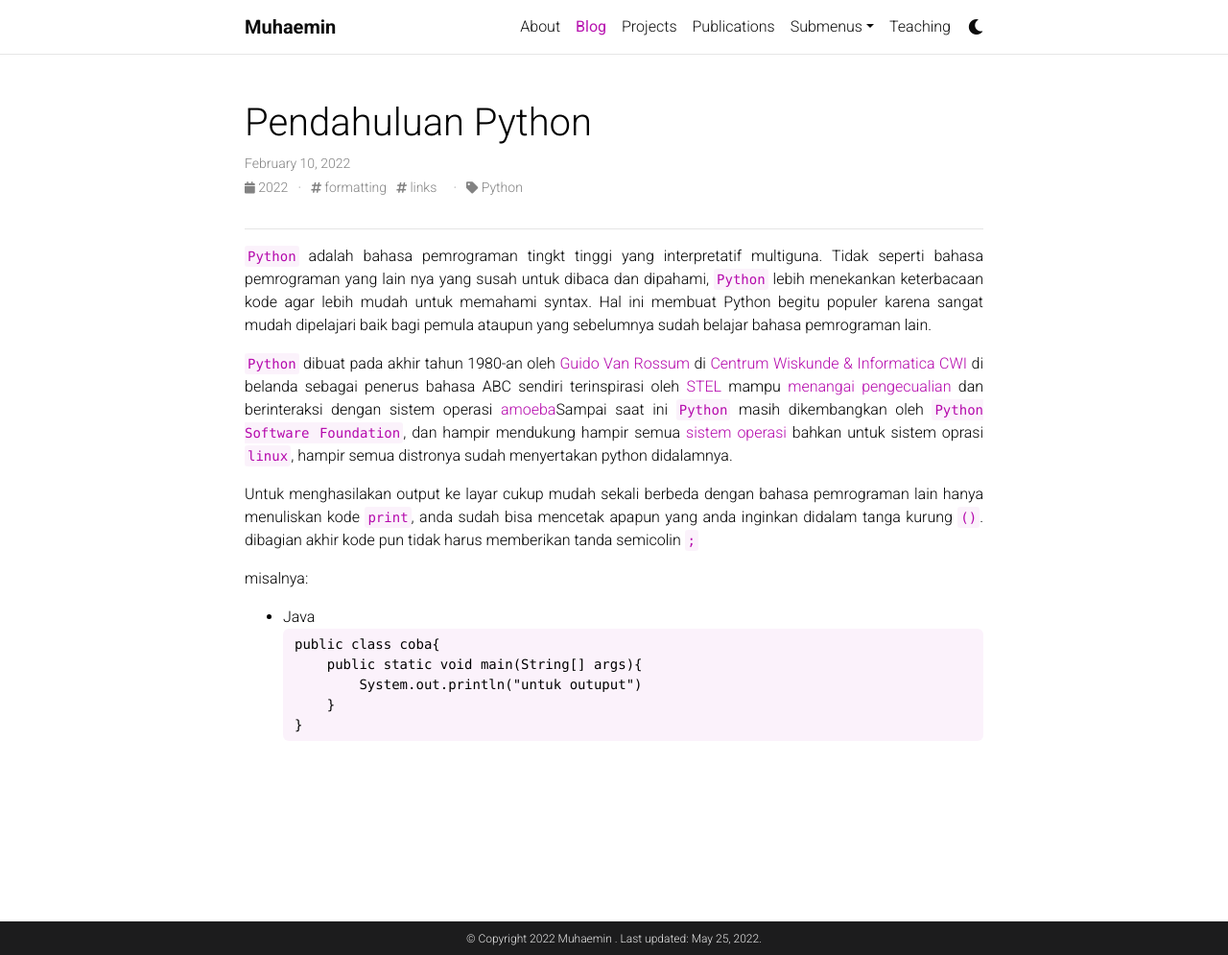
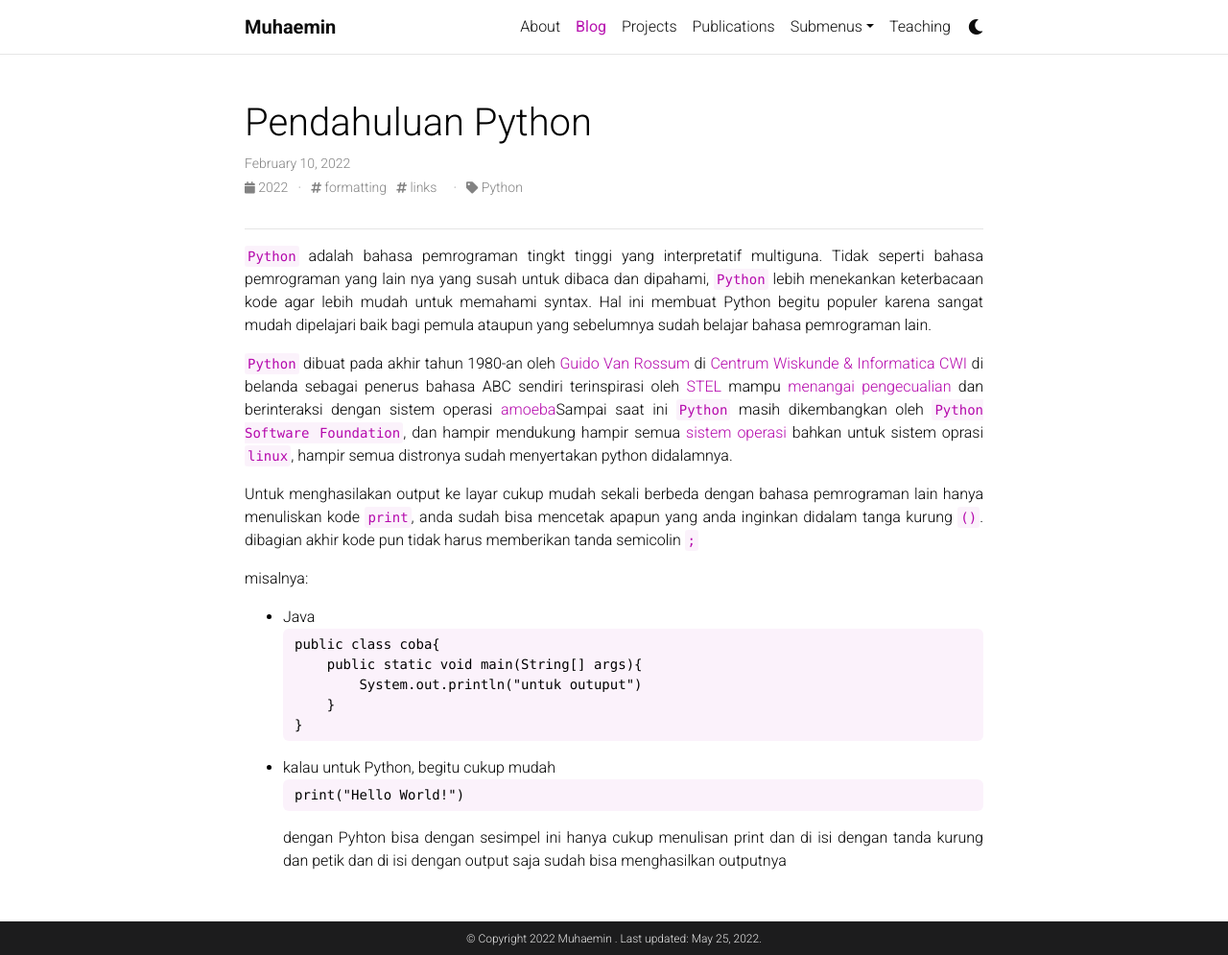
Before and after one commit to Mhaemnn/Wikiweb, a Jekyll site: the page built from _posts/2022-02-10-python.md, in a window 1280 px wide and 995 px high. Shown: the whole window at 96% size. Built offline with Jekyll 4.4.1, drawn with Linux system fonts in a browser that asks for light colours; comment, search, counter and statistics services are not loaded; a style sheet for code colours, icons or effects is not loaded.

Commit message:
modifikasi

````diff
--- a/_posts/2022-02-10-python.md
+++ b/_posts/2022-02-10-python.md
@@ -26,3 +26,8 @@ hanya menuliskan kode `print`, anda sudah bisa mencetak apapun yang anda inginka
       }
   }
   ```
+* kalau untuk Python, begitu cukup mudah
+```python
+print("Hello World!")
+```
+dengan Pyhton bisa dengan sesimpel ini hanya cukup menulisan print dan di isi dengan tanda kurung dan petik dan di isi dengan output saja sudah bisa menghasilkan outputnya
````
